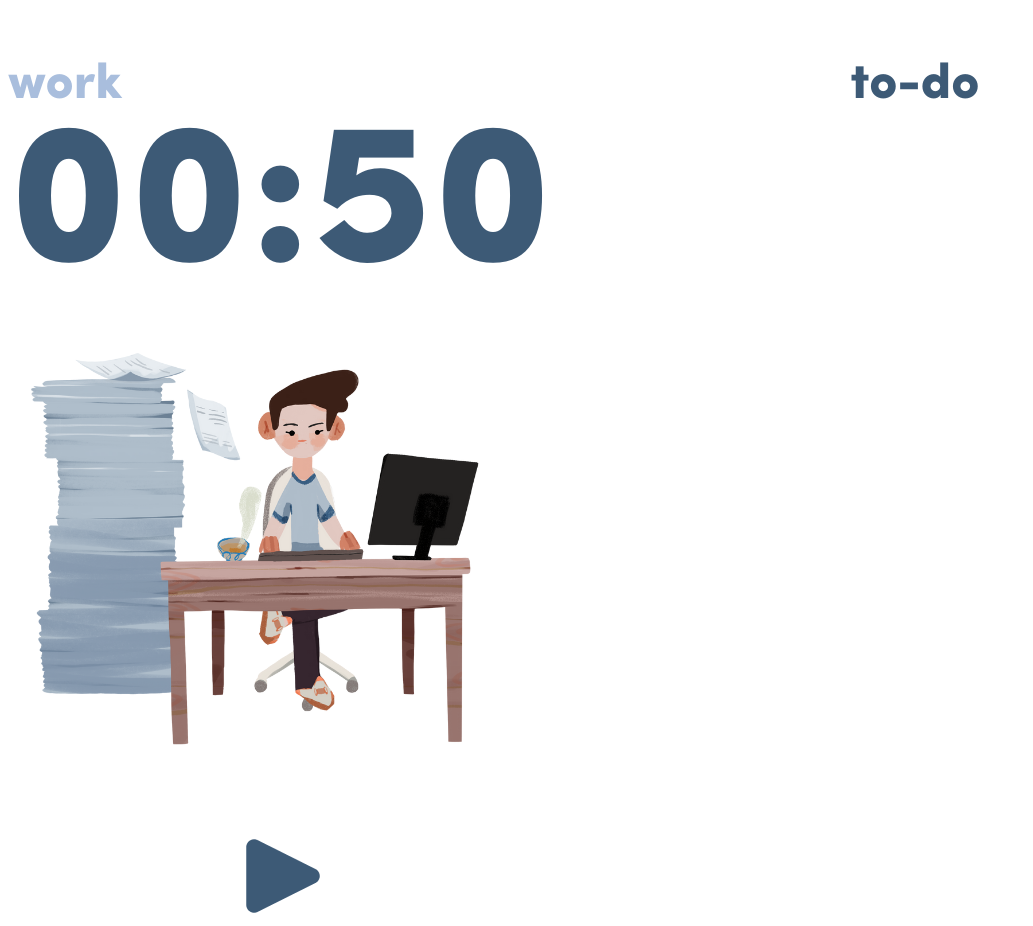
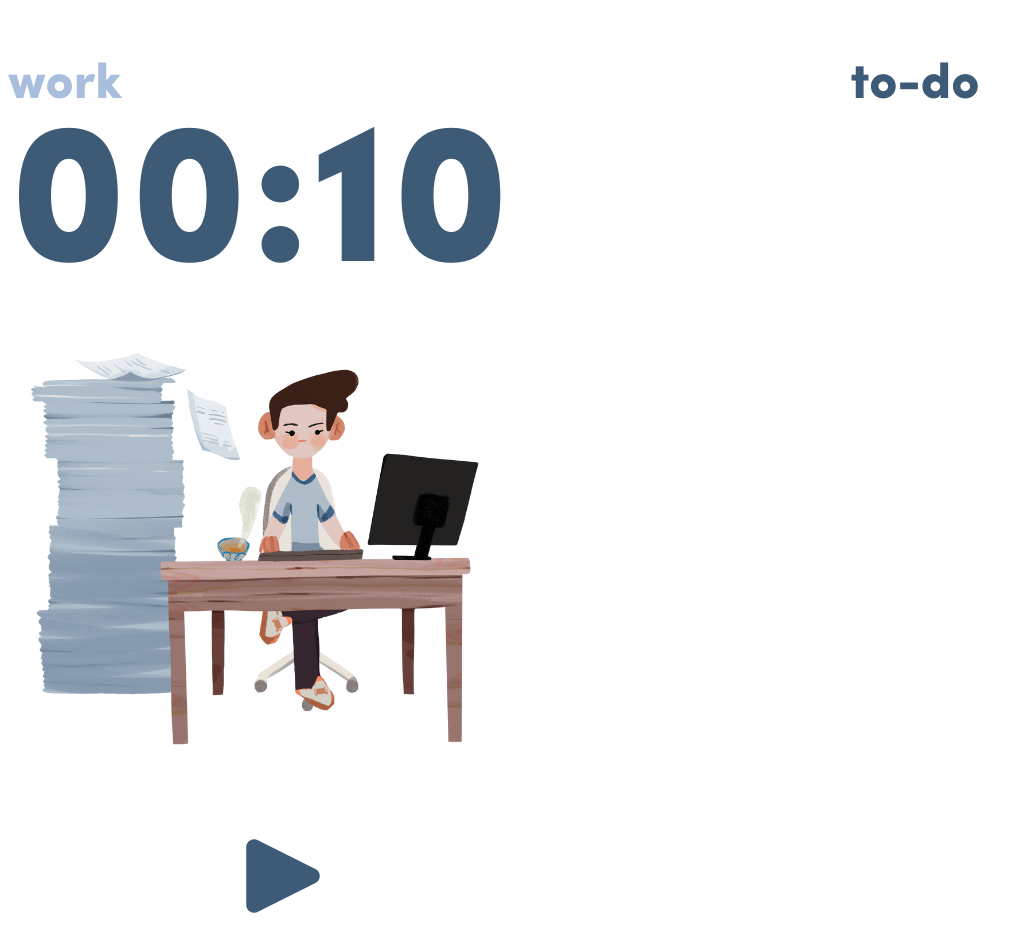
Before and after one commit to MohaElder/Project-Inspo, a Vue app in the folder project-inspo/: page / in a window 1280 px wide. Shown: the whole page, without its empty margins (0-1033 px from the left). Built offline with nearby package versions, Linux system fonts and the light colour scheme; the HTML template or start-up script is replaced by a standard one.

Commit message:
break timer starts after work timer ends

```diff
--- a/project-inspo/src/components/timer.vue
+++ b/project-inspo/src/components/timer.vue
@@ -24,8 +24,13 @@ import studying from "../assets/studying.png";
 
 export default {
   name: "timer",
-  props: {
-    time: Number, //we use props when we want to pass in parameters from the parent component, check out work.vue and you will know what I am talking about.
+  props:
+  {
+
+    // workTime: Number,
+    // breakTime: Number,
+    time:Number,
+ //we use props when we want to pass in parameters from the parent component, check out work.vue and you will know what I am talking about.
   },
   data() {
     return {
@@ -36,7 +41,18 @@ export default {
       pause: pause,
       image:studying,
       rest: rest,
-      section: "work"
+      section: "work",
+      currentTimer:0,
+       timers: [
+        {
+          name: 'workTime',
+          minutes: 25
+        },
+        {
+          name: 'breakTime',
+          minutes: 5
+        }
+       ]
     };
   },
 
@@ -56,14 +72,26 @@ export default {
   },
 
   methods: {
+    reset(minutes){
+      this.toggleTimer()
+      this.totalSeconds=minutes*60
+    },
+    changeCurrentTimer(num) {
+      this.currentTimer = num;
+      this.reset(this.timers[num].minutes)
+    },
     changeSection(){
       if(this.section==="work"){
         this.section="break"
         this.image=rest
+        this.changeCurrentTimer(1);
+        console.log("work completed");
 
       }else if(this.section==="break"){
         this.section="work"
         this.image=studying
+        this.changeCurrentTimer(0);
+        console.log("break completed");
       }
     },
     formatTime(time) {
@@ -78,7 +106,6 @@ export default {
       if (this.isPlaying) {
         this.timerInstance = setInterval(() => {
           if (this.totalSeconds <= 0) {
-            console.log("work completed");
             this.changeSection();
             clearInterval(this.timerInstance);
             return;
@@ -87,10 +114,6 @@ export default {
         }, 1000);
       }
     },
-    changeCurrentTimer(num) {
-      this.currentTimer = num;
-    },
-    finishTimer() {},
   },
 };
 </script>
--- a/project-inspo/src/components/work.vue
+++ b/project-inspo/src/components/work.vue
@@ -1,6 +1,6 @@
 <template>
   <div class="container">
-    <timer time=50 key=""/>
+    <timer time=10 key=""/>
     <div class="half">
         <div class="blue semi-title">to-do</div>
     </div>
```
Also changed, not shown: 1 other file (tests, documents, lock files or other folders).
